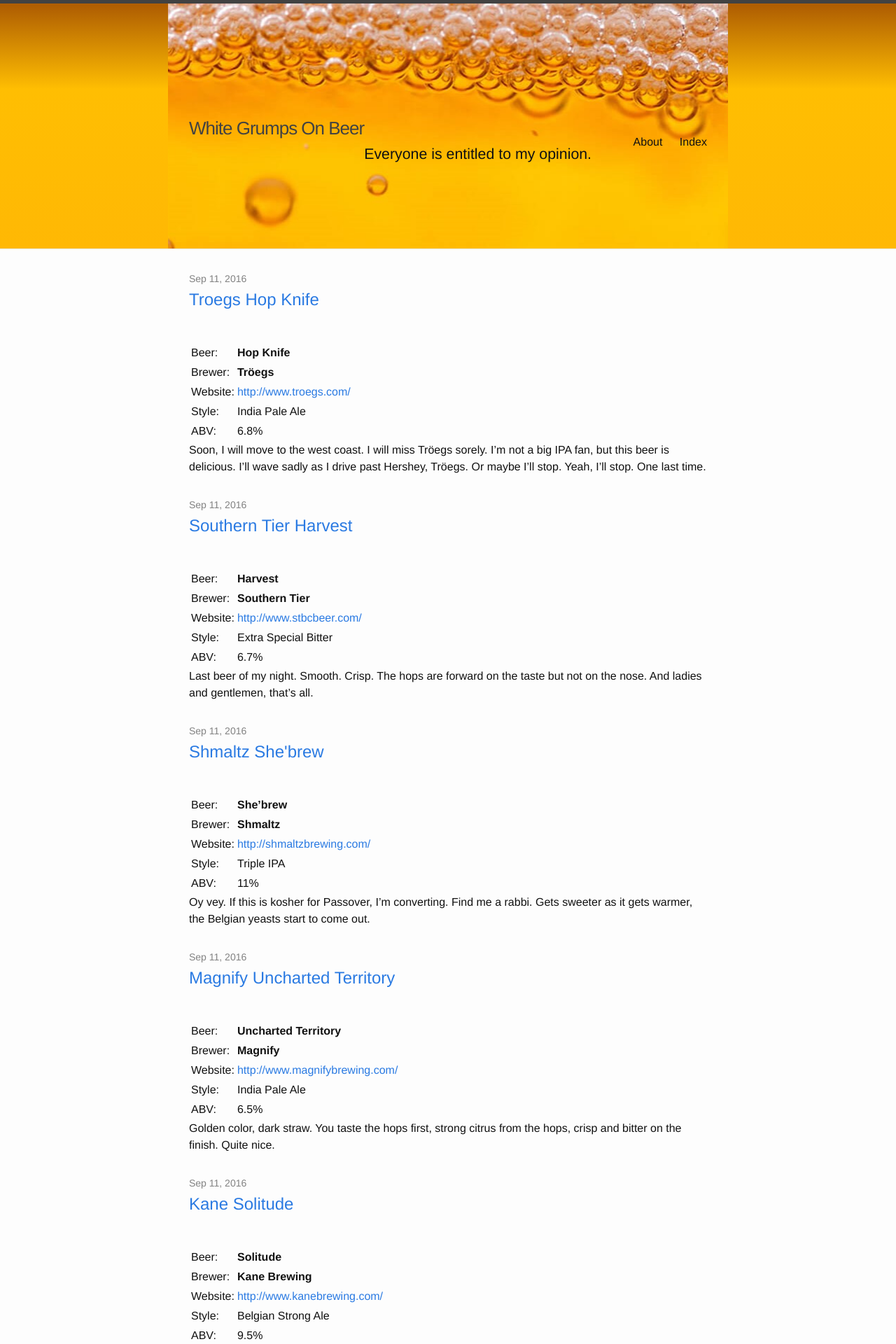
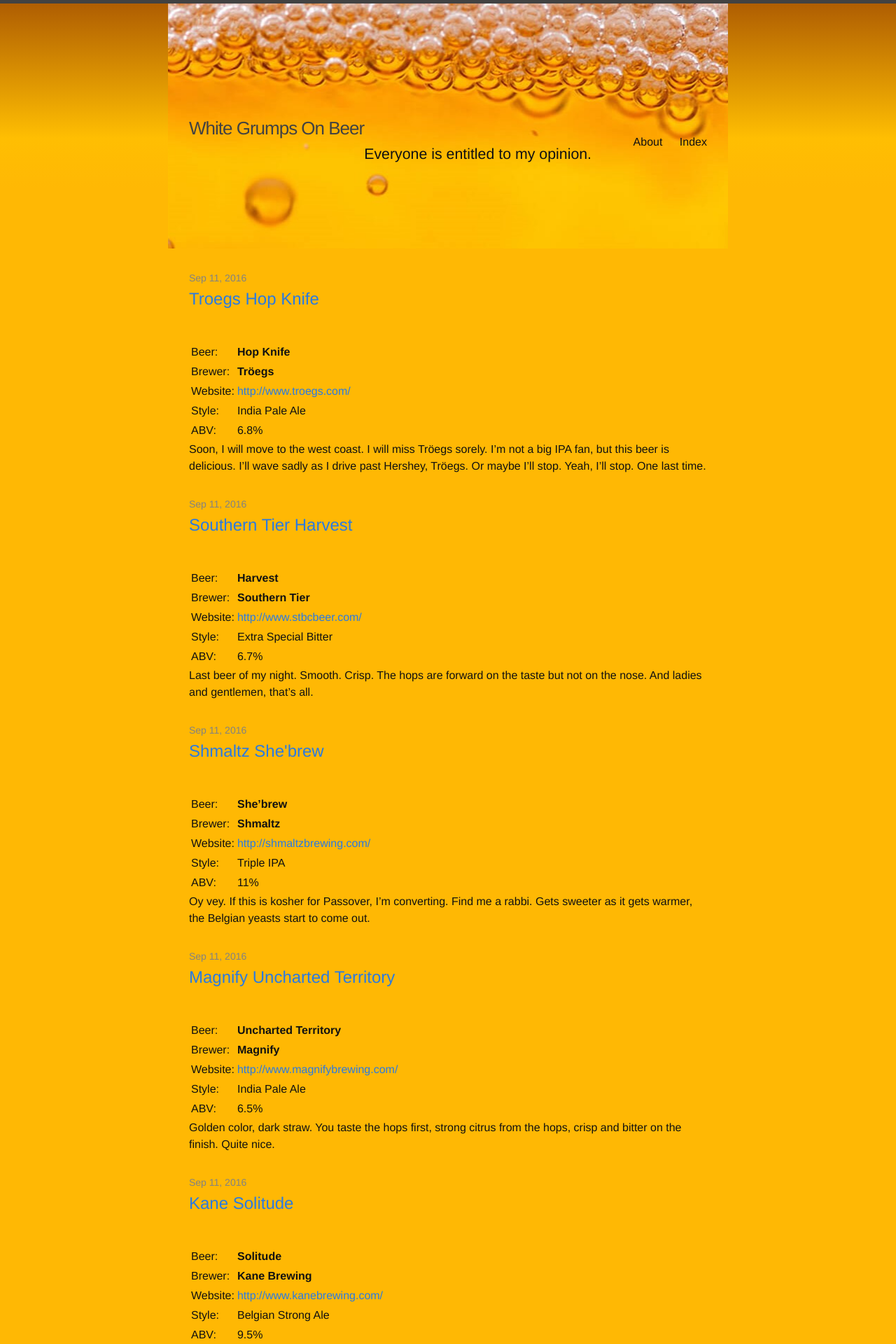
Before and after one commit to thejimnicholson/thejimnicholson.github.io, a Jekyll site: the page built from index.html, in a window 1280 px wide. Shown: the top 1920 px of the page at 70% size. Built offline with Jekyll 4.4.1, drawn with Linux system fonts in a browser that asks for light colours; Markdown is read by kramdown in place of the engine named in the settings.

Commit message:
Fix background gradient

```diff
--- a/css/main.scss
+++ b/css/main.scss
@@ -53,15 +53,33 @@
 	"svg-icons"
 ;
 
+body {
+  /* Permalink - use to edit and share this gradient: http://colorzilla.com/gradient-editor/#af5e02+0,ffbe02+17,ffb804+25,fdfdfd+100 */
+  background: #af5e02; /* Old browsers */
+  background: -moz-linear-gradient(top,  #ffb804 25%, #fdfdfd 100%); /* FF3.6-15 */
+  background: -webkit-linear-gradient(top,  #ffb804 25%,#fdfdfd 100%); /* Chrome10-25,Safari5.1-6 */
+  background: linear-gradient(to bottom,  #ffb804 55%,#fdfdfd 100%); /* W3C, IE10+, FF16+, Chrome26+, Opera12+, Safari7+ */
+  filter: progid:DXImageTransform.Microsoft.gradient( startColorstr='#ffb804', endColorstr='#fdfdfd',GradientType=0 ); /* IE6-9 */
+
+
+
+}
+
 header.site-header {
 
-/* Permalink - use to edit and share this gradient: http://colorzilla.com/gradient-editor/#af5e02+1,ffbe02+35,ffb804+100 */
-background: #af5e02; /* Old browsers */
-background: -moz-linear-gradient(top,  #af5e02 1%, #ffbe02 35%, #ffb804 100%); /* FF3.6-15 */
-background: -webkit-linear-gradient(top,  #af5e02 1%,#ffbe02 35%,#ffb804 100%); /* Chrome10-25,Safari5.1-6 */
-background: linear-gradient(to bottom,  #af5e02 1%,#ffbe02 35%,#ffb804 100%); /* W3C, IE10+, FF16+, Chrome26+, Opera12+, Safari7+ */
-filter: progid:DXImageTransform.Microsoft.gradient( startColorstr='#af5e02', endColorstr='#ffb804',GradientType=0 ); /* IE6-9 */
+  /* Permalink - use to edit and share this gradient: http://colorzilla.com/gradient-editor/#af5e02+0,ffbe02+17,ffb804+25,fdfdfd+100 */
+  background: #af5e02; /* Old browsers */
+  background: -moz-linear-gradient(top,  #af5e02 0%, #ffbe02 35%, #ffb804 55%); /* FF3.6-15 */
+  background: -webkit-linear-gradient(top,  #af5e02 0%,#ffbe02 35%,#ffb804 55%); /* Chrome10-25,Safari5.1-6 */
+  background: linear-gradient(to bottom,  #af5e02 0%,#ffbe02 55%,#ffb804 75%); /* W3C, IE10+, FF16+, Chrome26+, Opera12+, Safari7+ */
+  filter: progid:DXImageTransform.Microsoft.gradient( startColorstr='#af5e02', endColorstr='#ffb804',GradientType=0 ); /* IE6-9 */
 
+
+
+}
+
+header.site-header {
+  border-bottom: 0px;
 }
 
 header.site-header div.wrapper {
```
